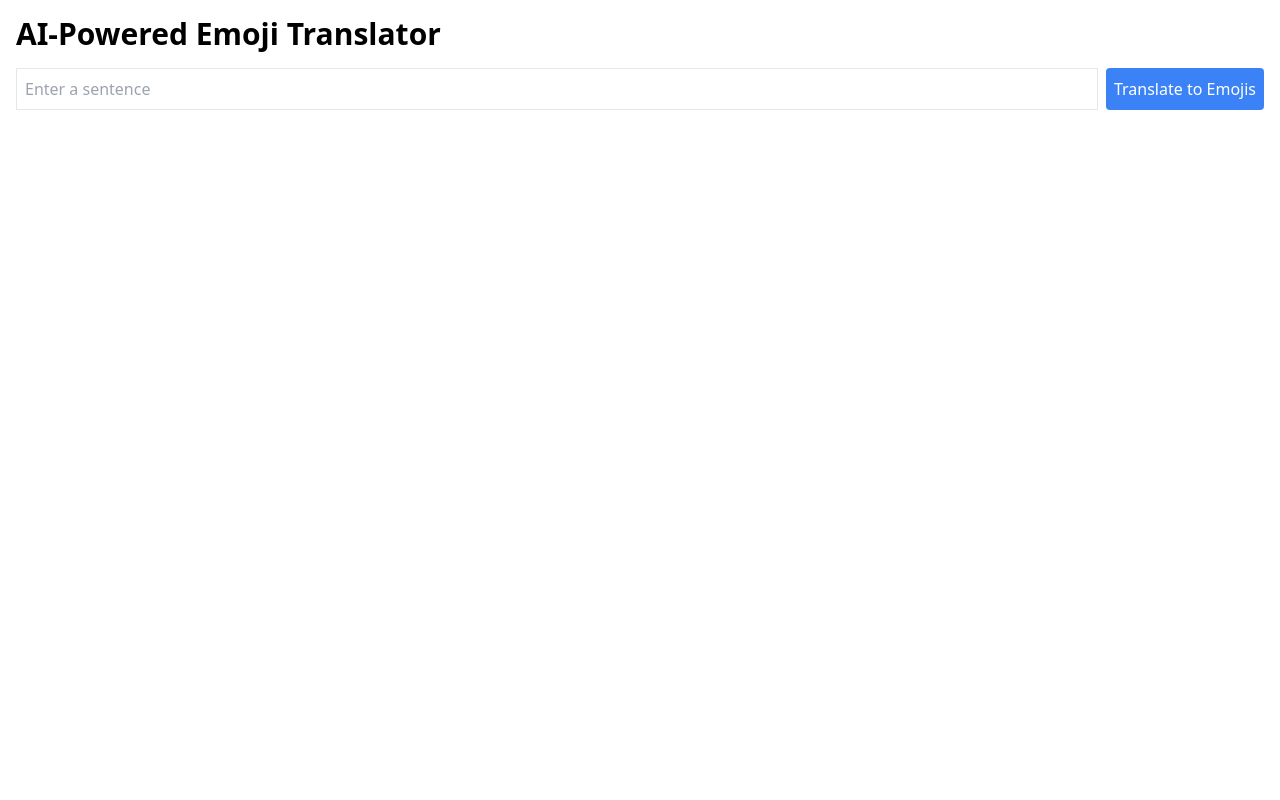
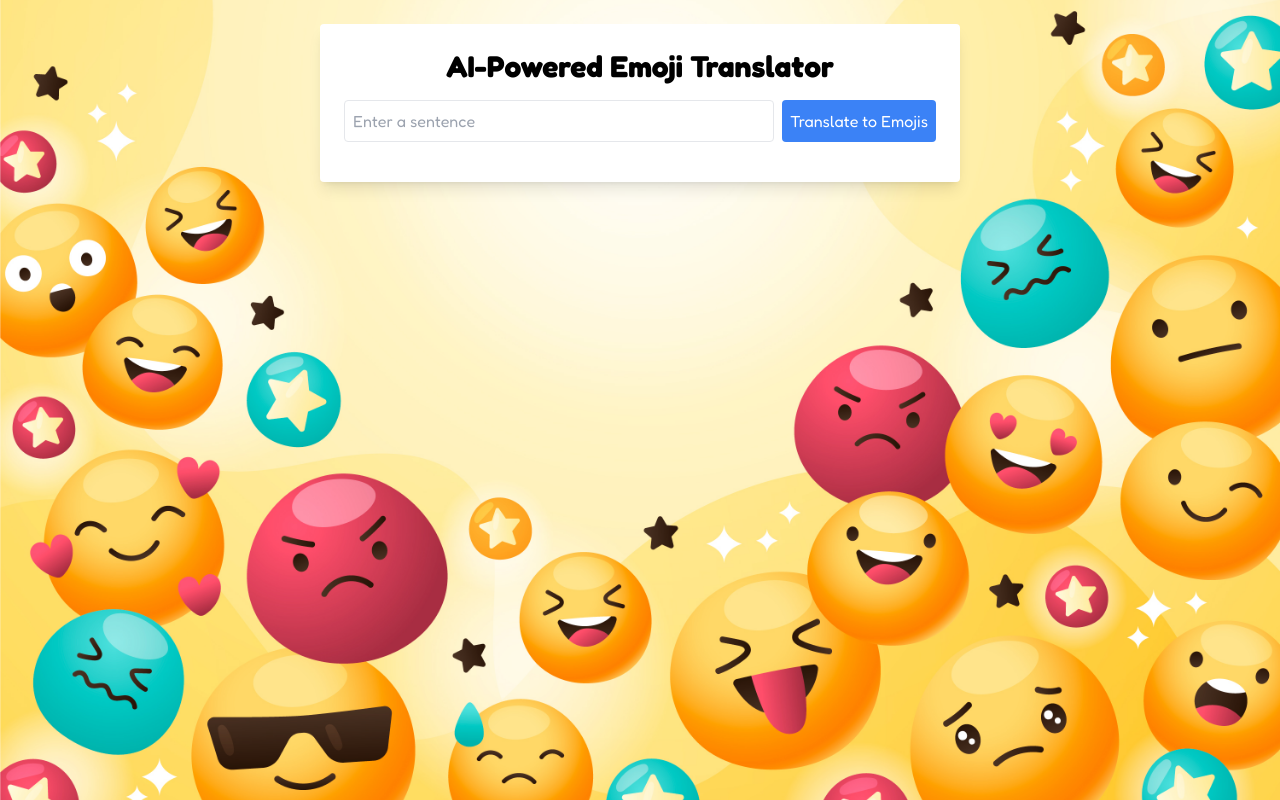
Before and after one commit to Remithrn/emoji_translator, a Django app: page / in a window 1280 px wide. Run offline with Django 5.2, Linux system fonts and the light colour scheme; some libraries are stand-ins or nearby versions.

Commit message:
added styles

```diff
--- a/core/ai_emoji_translate/views.py
+++ b/core/ai_emoji_translate/views.py
@@ -16,6 +16,7 @@ def translate_to_emoji(request):
         return HttpResponse("Only POST requests are allowed", status=405)
 
     try:
+        print("here")
         sentence = request.POST.get("sentence", "").strip()
 
         if not sentence:
--- /dev/null
+++ b/core/static/css/styles.css
@@ -0,0 +1,17 @@
+@import url("https://fonts.googleapis.com/css2?family=Fredoka:wght@300..700&display=swap");
+/* Ensure the body occupies the full height of the viewport */
+html,
+body {
+  height: 100%;
+  font-family: "Fredoka", sans-serif;
+  margin: 0;
+  padding: 0;
+}
+
+/* Set the background image for the body */
+body {
+  background-image: url("../images/background.jpg"); /* Update with your image path */
+  background-size: cover; /* Makes the image cover the entire area */
+  background-repeat: no-repeat; /* Prevents the image from repeating */
+  background-position: center; /* Centers the image */
+}
--- a/core/templates/home.html
+++ b/core/templates/home.html
@@ -1,3 +1,4 @@
+{% load static %}
 <!doctype html>
 <html lang="en">
   <head>
@@ -6,9 +7,13 @@
     <title>AI-Powered Emoji Translator</title>
     <script src="https://cdn.tailwindcss.com"></script>
     <script src="https://unpkg.com/htmx.org"></script>
+    <link rel="stylesheet" href="{% static 'css/styles.css' %}" />
   </head>
-  <body class="container mx-auto p-4">
-    <h1 class="text-3xl font-bold mb-4">AI-Powered Emoji Translator</h1>
+  <body class="flex items-start pt-6 justify-center min-h-screen bg-gray-100">
+    <div class="bg-white p-6 rounded shadow-lg w-full max-w-[50vw]">
+      <h1 class="text-3xl font-bold mb-4 text-center">
+        AI-Powered Emoji Translator
+      </h1>
       <form
         hx-post="/translate_to_emoji/"
         hx-target="#emoji-result"
@@ -23,7 +28,8 @@
             type="text"
             name="sentence"
             placeholder="Enter a sentence"
-          class="border p-2 flex-grow"
+            class="border p-2 flex-grow rounded"
+            autocomplete="off"
           />
           <button type="submit" class="bg-blue-500 text-white p-2 rounded">
             Translate to Emojis
@@ -60,5 +66,6 @@
         </div>
       </form>
       <div id="emoji-result" class="mt-4"></div>
+    </div>
   </body>
 </html>
```
Also changed, not shown: core/core/settings.py (+10 -1 lines), core/static/images/background.jpg (added). Lines whose indentation alone changed are shown as unchanged.
